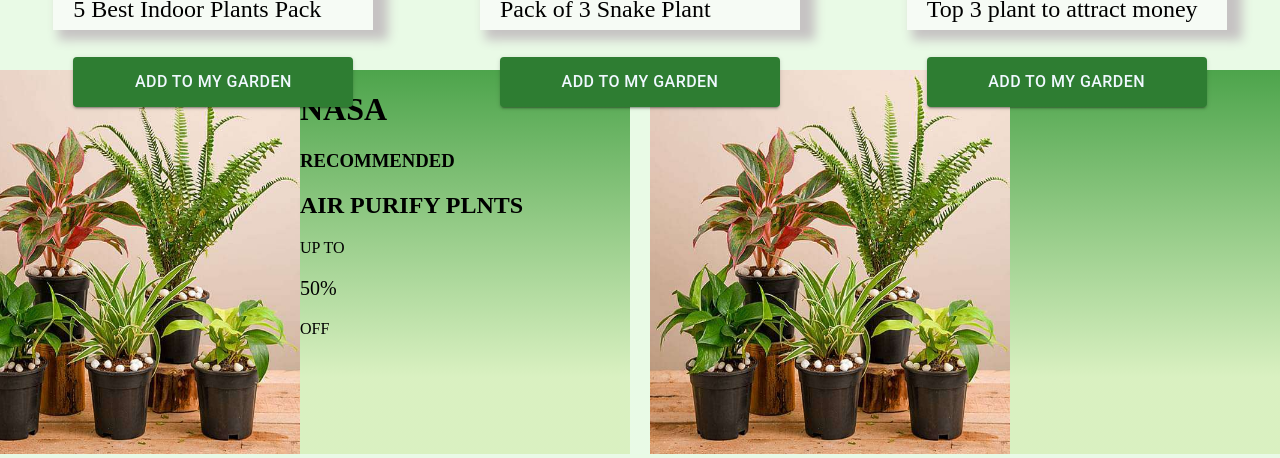
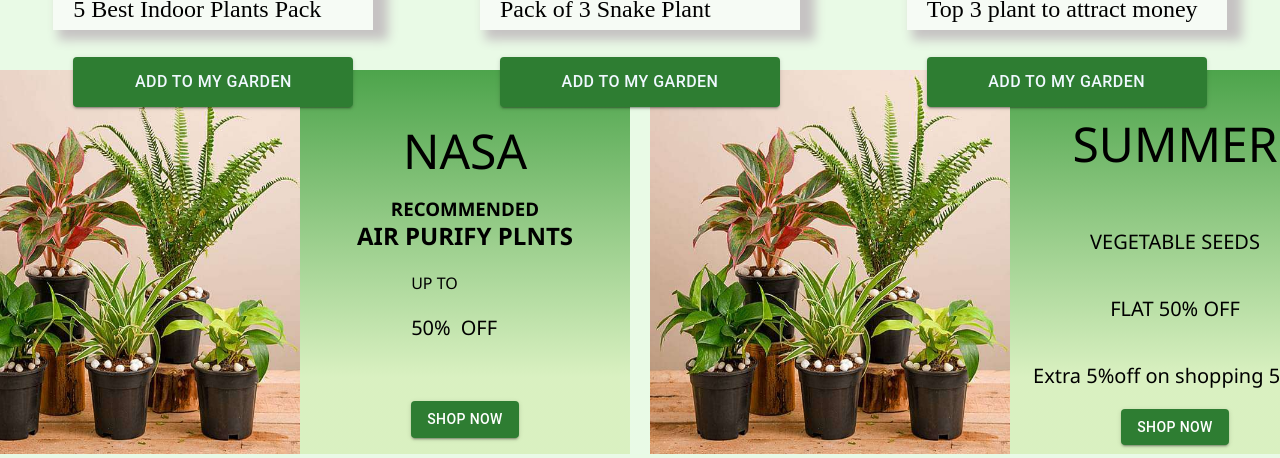
Before and after one commit to kushwahaPrashant24/Plantopiaaa, a React (Create React App) app in the folder plantopia-front/: page / in a window 1280 px wide. Shown: the part 1161-1619 px from the top of the page. Built offline with nearby package versions, Linux system fonts and the light colour scheme.

Commit message:
completed the offer section

```diff
--- a/plantopia-front/src/Content/offer/offer.css
+++ b/plantopia-front/src/Content/offer/offer.css
@@ -13,6 +13,7 @@
     height: 384px;
     background-color: rgb(226, 202, 43);
     display: flex;
+
 
 }
 
@@ -31,6 +32,7 @@
     height: 384px;
     width: 384px;
     background: hsla(89, 62%, 85%, 1);
+    font-family: 'Segoe UI', Tahoma, Geneva, Verdana, sans-serif;
 
 background: linear-gradient(90deg, hsla(89, 62%, 85%, 1) 20%, hsla(119, 37%, 47%, 1) 100%);
 
@@ -39,4 +41,52 @@ background: -moz-linear-gradient(90deg, hsla(89, 62%, 85%, 1) 20%, hsla(119, 37%
 background: -webkit-linear-gradient(90deg, hsla(89, 62%, 85%, 1) 20%, hsla(119, 37%, 47%, 1) 100%);
 
 filter: progid: DXImageTransform.Microsoft.gradient( startColorstr="#D8F0BF", endColorstr="#4CA44B", GradientType=1 );
+
+display: flex;
+flex-direction: column;
+justify-content: center;
+align-items: center;
+gap: -9px;
+
 }
+
+
+
+.offer-head1{
+    font-weight: 400;
+    font-size: 48px;
+}
+
+.offer-two h2,h3{
+    margin-top: -20px;
+}
+
+.offer-data{
+    display: flex;
+}
+
+.offer-data span{
+    font-size: 20px;
+    padding-top: 20px;
+    padding-left: 10px;
+}
+
+.offer-data p{
+    font-size: 30px;
+    font-family: 'Segoe UI', Tahoma, Geneva, Verdana, sans-serif;
+}
+
+.offer-two p{
+    font-size: 20px;
+    font-weight: 500;
+}
+
+#two-offer{
+    display: flex;
+
+    gap: -10px;
+}
+
+#offer-button{
+    margin-top: 40px;
+}
--- a/plantopia-front/src/Content/offer/offer.jsx
+++ b/plantopia-front/src/Content/offer/offer.jsx
@@ -1,5 +1,6 @@
 import React from "react";
 import "./offer.css";
+import Button from '@mui/material/Button';
 import image from "../../Images/air purify plant.jpg";
 
 function Offer() {
@@ -10,12 +11,21 @@ function Offer() {
           <img className="one" src={image} />
         </div>
         <div className="offer-two">
-          <h1>NASA</h1>
-          <h3>RECOMMENDED</h3>
-          <h2>AIR PURIFY PLNTS</h2>
+          <h1 className="offer-head1">NASA</h1>
+          <h3 className="offer-head3">RECOMMENDED</h3>
+          <h2 className="offer-head2">AIR PURIFY PLNTS</h2>
           <div className="discount">
-          <span>UP TO</span>
-          <p>50%</p><span>OFF</span>
+
+            <span>UP TO</span>
+            <div className="offer-data">
+            <p>50%</p><span>OFF</span>
+
+            </div>
+            <div id="offer-button">
+            <Button  className="offer-button" variant="contained" color="success">
+       SHOP NOW
+    </Button>
+    </div>
           </div>
         </div>
       </div>
@@ -23,7 +33,17 @@ function Offer() {
         <div className="offer-one">
           <img className="one" src={image} />
         </div>
-        <div className="offer-two"></div>
+        <div className="offer-two" id="two-offer">
+        <h1 className="offer-head1">SUMMER</h1>
+        <p>VEGETABLE SEEDS</p>
+        <p>FLAT 50% OFF</p>
+        <p>Extra 5%off on shopping 599/-</p>
+
+        <Button  className="offer-button"   variant="contained" color="success">
+       SHOP NOW
+    </Button>
+
+        </div>
       </div>
     </div>
   );
```
